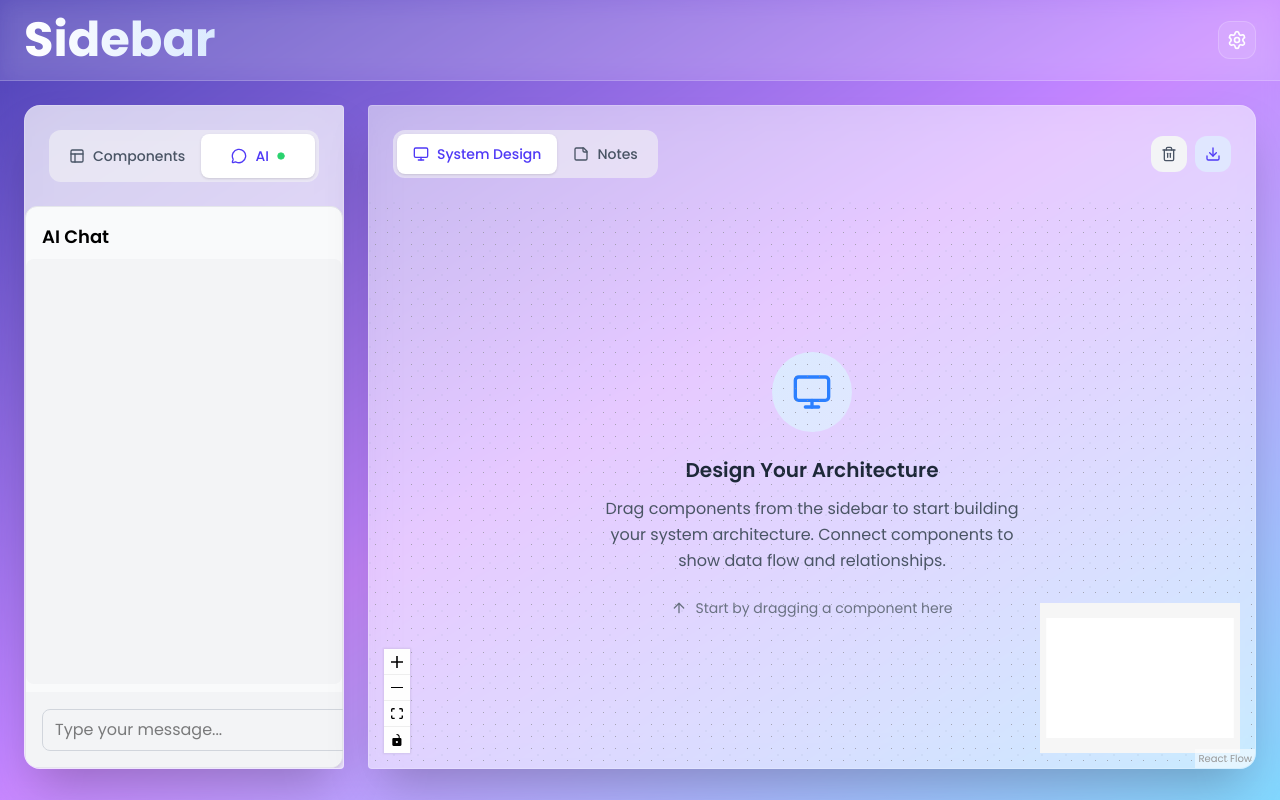
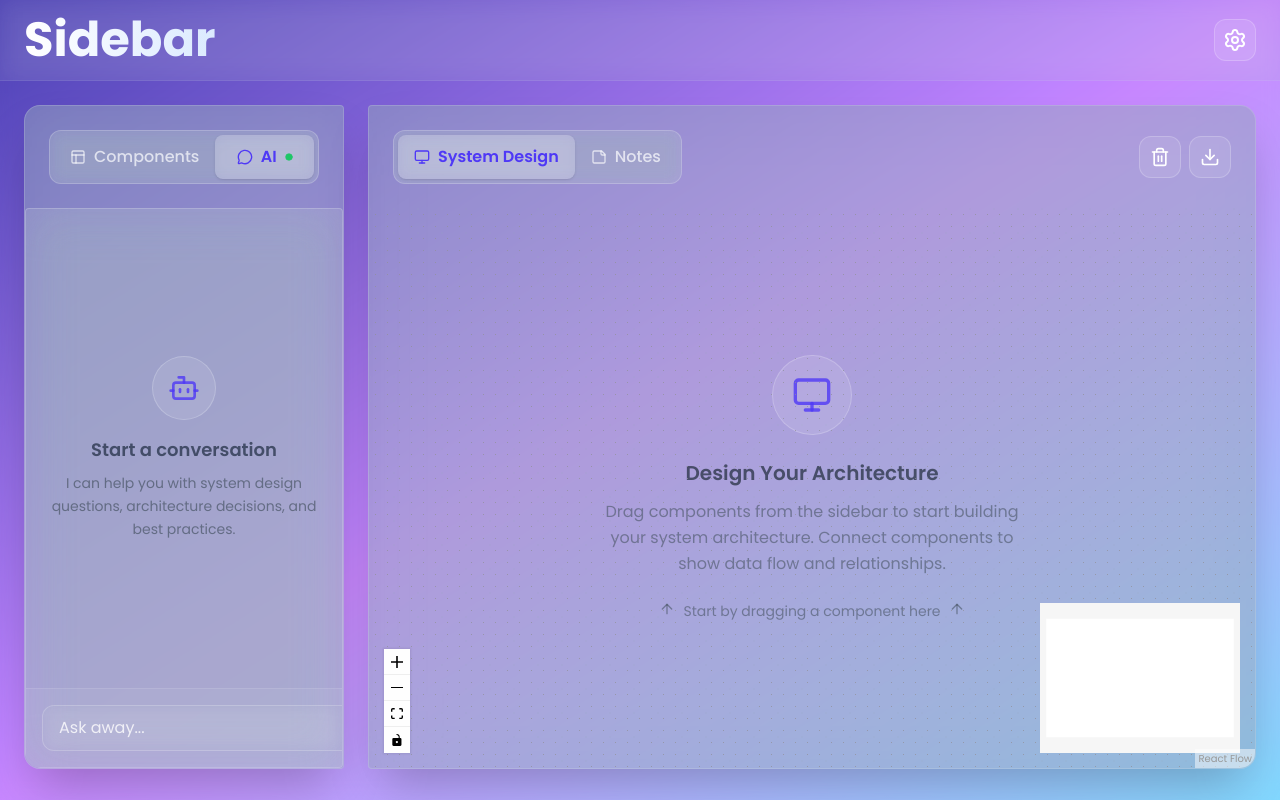
Before and after one commit to user0824/Sidebar, a React (Vite) app: page / in a window 1280 px wide. Both pictures are taken after a click on the button "AI". Built offline with nearby package versions, Linux system fonts and the light colour scheme.

Commit message:
feat: UI updates

```diff
--- a/src/App.tsx
+++ b/src/App.tsx
@@ -18,7 +18,7 @@ function App() {
         {/* BG OVERLAY */}
         <div className='min-h-screen backdrop-blur-sm bg-white/10'>
           {/* HEADER */}
-          <header className='bg-white/10 backdrop-blur-md border-b border-white/20 px-6 py-4'>
+          <header className='bg-slate-400/10 backdrop-blur-md border-b border-slate-200/10 px-6 py-4'>
             <div className='flex items-center justify-between'>
               <div className='flex items-center space-x-3'>
                 <h1 className='text-5xl font-bold bg-gradient-to-r from-white to-blue-100 bg-clip-text text-transparent'>
@@ -28,7 +28,7 @@ function App() {
               {/* SETTINGS BUTTON */}
               <div className='flex items-center space-x-3'>
                 <button className='p-2 rounded-xl bg-white/10 border border-white/20 text-white hover:bg-white/20 transition-all duration-200 hover:scale-105'>
-                  <Settings className='w-5 h-5' />
+                  <Settings className='w-6 h-6' />
                 </button>
               </div>
             </div>
@@ -37,14 +37,14 @@ function App() {
           {/* MAIN CONTENT */}
           <div className='flex gap-6 p-6 h-[calc(100vh-88px)]'>
             {/* SIDEBAR */}
-            <div className='w-80 bg-white/70 backdrop-blur-xl rounded-l-2xl rounded-r-sm shadow-2xl border border-white/20 overflow-hidden'>
+            <div className='w-80 bg-slate-400/50 backdrop-blur-xl rounded-l-2xl rounded-r-sm shadow-2xl border border-slate-200/20  overflow-hidden'>
               <ChatProvider>
                 <Sidebar />
               </ChatProvider>
             </div>
 
             {/* BOARD */}
-            <div className='flex-1 bg-white/50 backdrop-blur-xl rounded-r-2xl rounded-l-sm shadow-2xl border border-white/20 overflow-hidden'>
+            <div className='flex-1 bg-slate-400/50  backdrop-blur-2xl rounded-r-2xl rounded-l-sm shadow-2xl border border-slate-200/20 overflow-hidden'>
               <Board />
             </div>
           </div>
--- a/src/components/Board.tsx
+++ b/src/components/Board.tsx
@@ -88,14 +88,14 @@ const Board: React.FC = () => {
       {/* UPDATED Header with Actions */}
       <div className='p-6'>
         <div className='flex items-center justify-between'>
-          {/* TABS */}
-          <div className='flex bg-gray-100/60 rounded-xl p-1'>
+          {/* TABS - Updated with glassmorphism toggle design */}
+          <div className='flex bg-white/10 border border-white/20 rounded-xl p-1 backdrop-blur-sm text-md font-medium'>
             <button
               onClick={() => setActiveTab('SystemBoard')}
-              className={`px-4 py-2.5 rounded-lg text-sm font-medium transition-all duration-200 ${
+              className={`px-4 py-2.5 rounded-lg transition-all duration-200 ${
                 activeTab === 'SystemBoard'
-                  ? 'bg-white text-indigo-600 shadow-sm'
-                  : 'text-gray-600 hover:text-gray-800 hover:bg-indigo-100/40'
+                  ? 'bg-white/20 text-indigo-600 shadow-sm backdrop-blur-sm font-semibold'
+                  : 'text-white/70 hover:text-white hover:bg-white/10'
               }`}
             >
               <div className='flex items-center space-x-2'>
@@ -105,10 +105,10 @@ const Board: React.FC = () => {
             </button>
             <button
               onClick={() => setActiveTab('ScratchPad')}
-              className={`px-4 py-2.5 rounded-lg text-sm font-medium transition-all duration-200 ${
+              className={`px-4 py-2.5 rounded-lg transition-all duration-200 ${
                 activeTab === 'ScratchPad'
-                  ? 'bg-white text-indigo-600 shadow-sm'
-                  : 'text-gray-600 hover:text-gray-800 hover:bg-indigo-100/40'
+                  ? 'bg-white/20 text-indigo-600 shadow-sm backdrop-blur-sm font-semibold'
+                  : 'text-white/70 hover:text-white hover:bg-white/10'
               }`}
             >
               <div className='flex items-center space-x-2'>
@@ -125,28 +125,28 @@ const Board: React.FC = () => {
                 {/* CLEAR BOARD */}
                 <button
                   onClick={clearBoard}
-                  className='p-2.5 rounded-xl bg-gray-100 hover:bg-red-100 text-gray-600 hover:text-red-600 transition-all duration-200'
+                  className='p-2.5 rounded-xl bg-white/10 border border-white/20 text-white hover:bg-white/20 hover:text-red-400 transition-all duration-200 hover:scale-105'
                   title='Clear Board'
                 >
-                  <Trash2 className='w-4 h-4' />
+                  <Trash2 className='w-5 h-5' />
                 </button>
                 {/* DOWNLOAD BOARD */}
                 <button
                   onClick={exportBoard}
-                  className='p-2.5 rounded-xl bg-indigo-100 hover:bg-indigo-200 text-indigo-600 hover:text-indigo-700 transition-all duration-200'
+                  className='p-2.5 rounded-xl bg-white/10 border border-white/20 text-white hover:bg-white/20 hover:text-indigo-600 transition-all duration-200 hover:scale-105'
                   title='Export Design'
                 >
-                  <Download className='w-4 h-4' />
+                  <Download className='w-5 h-5' />
                 </button>
               </>
             ) : (
               /* CLEAR SCRATCH PAD */
               <button
                 onClick={clearScratchPad}
-                className='p-2.5 rounded-xl bg-gray-100 hover:bg-red-100 text-gray-600 hover:text-red-600 transition-all duration-200'
+                className='p-2.5 rounded-xl bg-white/10 border border-white/20 text-white hover:bg-white/20 hover:text-red-400 transition-all duration-200 hover:scale-105'
                 title='Clear Scratch Pad'
               >
-                <Trash2 className='w-4 h-4' />
+                <Trash2 className='w-5 h-5' />
               </button>
             )}
           </div>
@@ -173,20 +173,21 @@ const Board: React.FC = () => {
                 /* EMPTY BOARD */
                 <div className='absolute inset-0 flex items-center justify-center pointer-events-none'>
                   <div className='text-center max-w-md'>
-                    <div className='w-20 h-20 mx-auto mb-6 rounded-full bg-gradient-to-br from-blue-100 to-indigo-100 flex items-center justify-center'>
-                      <Monitor className='w-10 h-10 text-blue-500' />
+                    <div className='w-20 h-20 mx-auto mb-6 rounded-full bg-white/10 border border-white/20 flex items-center justify-center'>
+                      <Monitor className='w-10 h-10 text-indigo-600/80' />
                     </div>
-                    <h3 className='text-xl font-semibold text-gray-800 mb-3'>
+                    <h3 className='text-xl font-semibold text-gray-800/70 mb-3'>
                       Design Your Architecture
                     </h3>
-                    <p className='text-gray-600 mb-6 leading-relaxed'>
+                    <p className='text-gray-600/60 mb-6 leading-relaxed'>
                       Drag components from the sidebar to start building your
                       system architecture. Connect components to show data flow
                       and relationships.
                     </p>
-                    <div className='flex items-center justify-center text-sm text-gray-500'>
-                      <ArrowUp className='w-4 h-4 mr-2' />
+                    <div className='flex items-center justify-center text-sm text-gray-600/60'>
+                      <ArrowUp className='w-4 h-4 mr-2 animate-bounce' />
                       <span>Start by dragging a component here</span>
+                      <ArrowUp className='w-4 h-4 ml-2 animate-bounce' />
                     </div>
                   </div>
                 </div>
--- a/src/components/Chat.tsx
+++ b/src/components/Chat.tsx
@@ -1,17 +1,19 @@
 import React from 'react';
 import { useChatContext } from '../context/ChatContext';
+import { Send, Bot, User } from 'lucide-react';
 
 // >> CHAT << //
 const Chat: React.FC = () => {
-  // import steate from chat context
+  // import state from chat context
   const { messages, setMessages, input, setInput, isLoading, setIsLoading } =
     useChatContext();
+
   // send message handler
   const handleSend = (e: React.FormEvent) => {
     e.preventDefault();
     // make sure we have something in the input box before sending
     if (!input.trim()) return;
-    // create a message object to store to state qwith properties: id, role, and content
+    // create a message object to store to state with properties: id, role, and content
     setMessages([
       ...messages,
       { id: Date.now().toString(), role: 'user', content: input },
@@ -20,49 +22,126 @@ const Chat: React.FC = () => {
   };
 
   return (
+    <div className='h-full flex flex-col'>
+      {/* HEADER */}
+      {/* <div className='px-6 pb-4'>
+        <h2 className='text-xl font-semibold text-gray-700 mb-2'>
+          AI Interviewer
+        </h2>
+        <p className='text-gray-700 text-sm'>
+          Ask about your architecture design
+        </p>
+      </div> */}
+
+      {/* CHAT FORM */}
       <form
         onSubmit={handleSend}
-      className='flex flex-col h-full bg-gray-50 rounded-xl shadow-md border border-gray-200'
-      style={{ minHeight: 350 }}
+        className='flex flex-col flex-1 bg-white/10 border border-white/20 rounded-sm backdrop-blur-xl overflow-hidden'
       >
-      <h2 className='text-lg font-semibold mb-2 px-4 pt-4'>AI Chat</h2>
-      <div className='flex-1 mb-2 px-4 overflow-y-auto bg-gray-100 rounded-lg'>
-        {messages.map((m) => (
+        {/* MESSAGES AREA */}
+        <div className='flex-1 p-4 overflow-y-auto space-y-3 min-h-0'>
+          {messages.length === 0 ? (
+            <div className='flex flex-col items-center justify-center h-full text-center'>
+              <div className='w-16 h-16 rounded-full bg-white/10 border border-white/20 flex items-center justify-center mb-4'>
+                <Bot className='w-8 h-8 text-indigo-600/80' />
+              </div>
+              <h3 className='text-lg font-semibold text-slate-800/70 mb-2'>
+                Start a conversation
+              </h3>
+              <p className='text-gray-600/70 text-sm max-w-xs leading-relaxed'>
+                I can help you with system design questions, architecture
+                decisions, and best practices.
+              </p>
+            </div>
+          ) : (
+            messages.map((m) => (
               <div
                 key={m.id}
-            className={`flex mb-2 ${
-              m.role === 'user' ? 'justify-end' : 'justify-start'
+                className={`flex items-start gap-3 ${
+                  m.role === 'user' ? 'flex-row-reverse' : 'flex-row'
                 }`}
               >
-            <span
-              className={`px-4 py-2 rounded-2xl max-w-xs break-words shadow-sm ${
+                {/* AVATAR FOR USERS AND CHATBOTS*/}
+                <div
+                  className={`flex-shrink-0 w-8 h-8 rounded-full flex items-center justify-center ${
                     m.role === 'user'
-                  ? 'bg-purple-400 text-white'
-                  : 'bg-indigo-400 text-gray-800'
+                      ? 'bg-indigo-500/40 border border-indigo-400/50'
+                      : 'bg-white/10 border border-white/20'
                   }`}
                 >
+                  {m.role === 'user' ? (
+                    <User className='w-4 h-4 text-indigo-300' />
+                  ) : (
+                    <Bot className='w-4 h-4 text-white/70' />
+                  )}
+                </div>
+
+                {/* MESSAGE BUBBLE */}
+                <div
+                  className={`max-w-[80%] ${
+                    m.role === 'user' ? 'text-right' : 'text-left'
+                  }`}
+                >
+                  <div
+                    className={`inline-block px-4 py-2.5 rounded-xl backdrop-blur-sm border ${
+                      m.role === 'user'
+                        ? 'bg-indigo-500/40 border-indigo-400/50 text-white'
+                        : 'bg-white/10 border-white/20 text-white/90'
+                    }`}
+                  >
+                    <p className='text-sm leading-relaxed break-words'>
                       {m.content}
-            </span>
+                    </p>
                   </div>
-        ))}
                 </div>
-      <div className='flex items-center gap-2 p-4 border-t border-gray-100 bg-gray-100 rounded-b-xl'>
+              </div>
+            ))
+          )}
+
+          {/* LOADING INDICATOR */}
+          {isLoading && (
+            <div className='flex items-start gap-3'>
+              <div className='flex-shrink-0 w-8 h-8 rounded-full bg-white/10 border border-white/20 flex items-center justify-center'>
+                <Bot className='w-4 h-4 text-white/70' />
+              </div>
+              <div className='bg-white/10 border border-white/20 rounded-xl px-4 py-2.5 backdrop-blur-sm'>
+                <div className='flex items-center space-x-1'>
+                  <div className='w-2 h-2 bg-white/50 rounded-full animate-bounce'></div>
+                  <div
+                    className='w-2 h-2 bg-white/50 rounded-full animate-bounce'
+                    style={{ animationDelay: '0.1s' }}
+                  ></div>
+                  <div
+                    className='w-2 h-2 bg-white/50 rounded-full animate-bounce'
+                    style={{ animationDelay: '0.2s' }}
+                  ></div>
+                </div>
+              </div>
+            </div>
+          )}
+        </div>
+
+        {/* INPUT AREA */}
+        <div className='p-4 border-t border-white/10 bg-white/5'>
+          <div className='flex items-center gap-3'>
             <input
               value={input}
               onChange={(e) => setInput(e.target.value)}
-          className='flex-1 border border-gray-300 rounded-lg px-3 py-2 focus:outline-none focus:ring-2 focus:ring-purple-400 transition'
-          placeholder='Type your message...'
+              className='flex-1 bg-slate-400/10 hover:text-white hover:bg-white/10 border border-white/20 rounded-xl px-4 py-2.5 text-slate-600/70 placeholder-white/80 focus:outline-none focus:ring-2 focus:ring-indigo-400/50 focus:border-indigo-400/30 transition-all duration-200 backdrop-blur-sm'
+              placeholder='Ask away...'
               disabled={isLoading}
             />
             <button
               type='submit'
-          className='bg-purple-400 hover:bg-violet-800 text-white px-4 py-2 rounded-lg transition disabled:opacity-60'
+              className='bg-indigo-500/20 hover:bg-indigo-500/30 border border-indigo-400/30 hover:border-indigo-400/50 text-white p-2.5 rounded-xl transition-all duration-200 disabled:opacity-50 disabled:cursor-not-allowed backdrop-blur-sm group'
               disabled={isLoading || !input.trim()}
             >
-          {isLoading ? '...' : 'Send'}
+              <Send className='w-5 h-5 group-hover:translate-x-0.5 transition-transform duration-200' />
             </button>
           </div>
+        </div>
       </form>
+    </div>
   );
 };
 
--- a/src/components/ComponentList.tsx
+++ b/src/components/ComponentList.tsx
@@ -208,7 +208,7 @@ const ComponentList: React.FC = () => {
       ) : (
         <button
           onClick={handleShowInput}
-          className='flex items-center gap-1 text-violet-800 hover:text-blue-700 justify-center w-full px-6 pt-1'
+          className='flex items-center gap-1 text-white/90 hover:text-indigo-700 justify-center w-full px-6 pt-1'
         >
           <span className='text-xl'>+</span> Add Custom Component
         </button>
--- a/src/components/Sidebar.tsx
+++ b/src/components/Sidebar.tsx
@@ -14,15 +14,15 @@ const Sidebar: React.FC = () => {
 
   return (
     <div className='h-full flex flex-col'>
-      {/* TAB NAVIGATION */}
+      {/* TAB NAVIGATION - Updated with glassmorphism toggle design */}
       <div className='p-6'>
-        <div className='flex bg-gray-100/60 rounded-xl p-1'>
+        <div className='flex bg-white/10 border border-white/20 rounded-xl p-1 backdrop-blur-sm text-md font-medium'>
           <button
             onClick={() => setActiveTab('ComponentList')}
-            className={`flex-1 py-2.5 px-4 rounded-lg text-sm font-medium transition-all duration-200 ${
+            className={`flex-1 py-2.5 px-4 rounded-lg  transition-all duration-200 ${
               activeTab === 'ComponentList'
-                ? 'bg-white text-indigo-600 shadow-sm'
-                : 'text-gray-600 hover:text-gray-800 hover:bg-indigo-100/40'
+                ? 'bg-white/20 text-indigo-600 shadow-sm backdrop-blur-sm font-semibold'
+                : 'text-white/70 hover:text-white hover:bg-white/10'
             }`}
           >
             {/* COMPONENTS */}
@@ -34,10 +34,10 @@ const Sidebar: React.FC = () => {
 
           <button
             onClick={() => setActiveTab('Chat')}
-            className={`flex-1 py-3 px-4 rounded-lg text-sm font-medium transition-all duration-200 ${
+            className={`flex-1 py-2.5 px-4 rounded-lg transition-all duration-200 ${
               activeTab === 'Chat'
-                ? 'bg-white text-indigo-600 shadow-sm'
-                : 'text-gray-600 hover:text-gray-800 hover:bg-indigo-100/40'
+                ? 'bg-white/20 text-indigo-600 shadow-sm backdrop-blur-sm font-semibold'
+                : 'text-white/70 hover:text-white hover:bg-white/10'
             }`}
           >
             {/* AI CHATBOT */}
```
Lines whose indentation alone changed are shown as unchanged.
